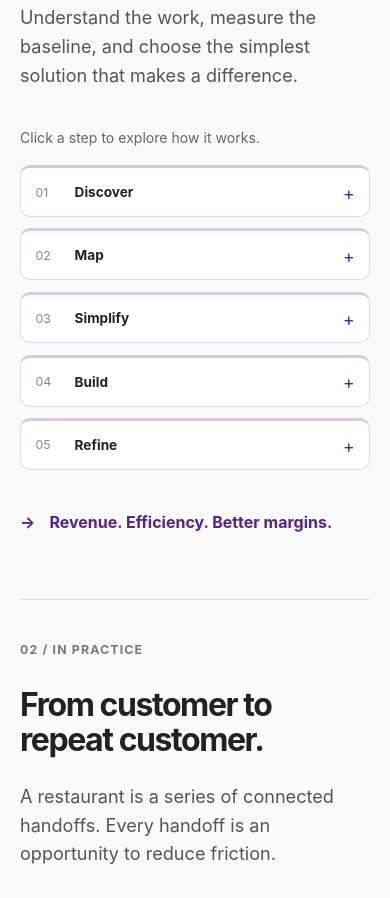
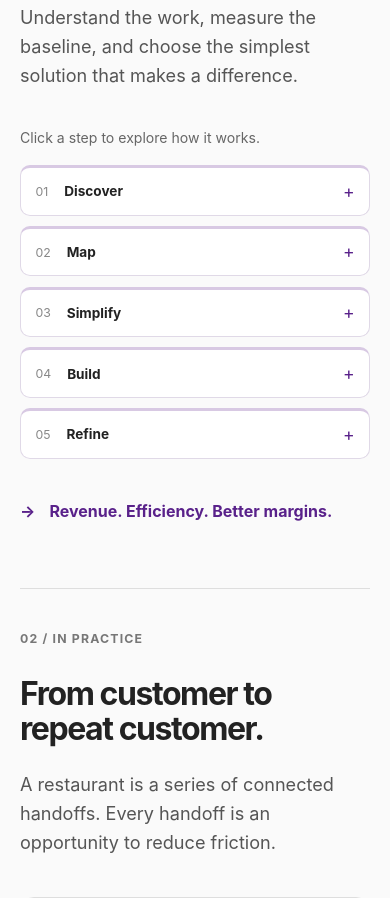
Before and after one commit to albidrez/albidrez.co, a plain HTML site: page index.html in a window 390 px wide. Shown: the part 890-1788 px from the top of the page. Drawn offline with Linux system fonts and the light colour scheme.

Commit message:
Consolidate accordion CSS and remove legacy popup rules

```diff
--- a/style.css
+++ b/style.css
@@ -27,30 +27,7 @@ p { line-height: 1.6; }
 .section { border-top: 1px solid var(--line); padding: 3.2rem 0 5rem; }
 .section-index { color: #777; }
 .steps-instruction { margin: 2.3rem 0 -1.9rem; font-size: .88rem; color: var(--muted); }
-.steps { list-style: none; margin: 3.5rem 0 0; padding: 0; display: grid; grid-template-columns: repeat(5, minmax(0,1fr)); gap: 1rem; }
-.step-item { min-width: 0; position: relative; border-top: 3px solid #e5e5e5; }
-.step-item:last-child { border-top-color: var(--purple); }
-.step-detail { position: relative; }
-.step-detail summary { display: flex; flex-direction: column; gap: 1.1rem; padding: 1rem 0 .5rem; cursor: pointer; list-style: none; outline-offset: 5px; }
-.step-detail summary::-webkit-details-marker { display: none; }
-.step-detail summary strong { font-size: clamp(.85rem, 1.6vw, 1.05rem); font-weight: 650; }
-.step-detail summary:hover strong, .step-detail[open] summary strong { color: var(--purple); }
-.step-hint { color: var(--purple); font-size: 1.1rem; line-height: 1; }
-.step-detail[open] .step-hint { transform: rotate(45deg); }
-.number { font-size: .77rem; color: #888; }
-.step-popup { position: absolute; z-index: 10; bottom: calc(100% + 12px); left: 0; width: min(310px, 75vw); padding: 1.25rem; border: 1px solid #d8c9e3; border-radius: 12px; background: #fff; box-shadow: 0 12px 35px rgba(35,20,47,.13); }
-.step-item:nth-child(n+4) .step-popup { left: auto; right: 0; }
-.step-popup::after { content: ""; position: absolute; bottom: -7px; left: 20px; width: 12px; height: 12px; transform: rotate(45deg); background: white; border-right: 1px solid #d8c9e3; border-bottom: 1px solid #d8c9e3; }
-.step-item:nth-child(n+4) .step-popup::after { left: auto; right: 20px; }
 .popup-index { color: var(--purple); font-size: .7rem; font-weight: 700; letter-spacing: .08em; text-transform: uppercase; }
-.popup-visual { display: flex; align-items: center; justify-content: space-between; gap: .25rem; margin: 1rem 0; }
-.popup-visual span:not(.visual-arrow) { flex: 1; min-width: 0; padding: .7rem .25rem; border: 1px solid #dfd3e9; border-radius: 6px; background: #f8f4fb; color: #49206e; text-align: center; font-size: .68rem; font-weight: 650; }
-.decision-grid { display: grid; grid-template-columns: repeat(2, minmax(0, 1fr)); gap: .45rem; }
-.decision-grid span { padding: .7rem .25rem; border: 1px solid #dfd3e9; border-radius: 6px; background: #f8f4fb; color: #49206e; text-align: center; font-size: .72rem; font-weight: 650; }
-.popup-visual .visual-arrow { color: var(--purple); font-size: 1rem; }
-.step-popup h3 { font-size: 1.03rem; margin: 0 0 .5rem; letter-spacing: -.02em; }
-.step-popup p { font-size: .87rem; line-height: 1.5; margin: 0; color: #555; }
-@media (hover: hover) and (pointer: fine) { .step-detail:hover .step-popup { display: block; } }
 .outcome { margin: 2.5rem 0 0; text-align: right; color: var(--purple); font-size: clamp(1rem, 2vw, 1.25rem); font-weight: 700; }
 .outcome span { margin-right: .65rem; }
 .section-lede { max-width: 660px; color: #555; font-size: 1.13rem; }
@@ -76,14 +53,6 @@ footer { border-top: 1px solid var(--line); padding: 1.5rem 0 3rem; color: #777;
   .scroll-cue { margin-left: 0; display: flex; width: fit-content; }
   .section { padding: 2.5rem 0 4rem; }
   .steps-instruction { margin-bottom: -1rem; }
-  .steps { grid-template-columns: 1fr; margin-top: 2rem; gap: 0; }
-  .step-item { border-top-width: 1px; }
-  .step-item:last-child { border-top-width: 2px; }
-  .step-detail summary { flex-direction: row; align-items: center; gap: 1rem; padding: 1rem 0; }
-  .number { width: 2rem; }
-  .step-hint { margin-left: auto; }
-  .step-popup, .step-item:nth-child(n+4) .step-popup { position: static; width: 100%; margin: 0 0 1rem; box-shadow: none; }
-  .step-popup::after { display: none; }
   .outcome { text-align: left; }
   .workflow-panel { padding: 1.4rem; }
   .restaurant-flow { grid-template-columns: 1fr; gap: 0; }
@@ -94,45 +63,34 @@ footer { border-top: 1px solid var(--line); padding: 1.5rem 0 3rem; color: #777;
 }
 @media (prefers-reduced-motion: reduce) { html { scroll-behavior: auto; } .button, .scroll-arrow { transition: none; } }
 
-/* Inline, click-to-expand process cards. Open cards occupy layout space. */
-.steps { display: flex; align-items: stretch; gap: .65rem; }
-.step-item { flex: 1 1 0; min-width: 0; border-top: 0; transition: flex-grow .3s ease; }
-.step-item:last-child { border-top: 0; }
-.step-item:has(.step-detail[open]) { flex-grow: 3.3; }
-.step-detail { height: 100%; border: 1px solid #e0d9e7; border-top: 3px solid #d8c9e3; border-radius: 10px; background: white; overflow: hidden; }
-.step-detail[open] { border-color: #bda4d2; border-top-color: var(--purple); background: #fff; }
-.step-detail summary { padding: 1rem; gap: .7rem; min-height: 118px; }
-.step-detail summary strong { overflow-wrap: anywhere; }
-.step-hint { margin-top: auto; }
-.step-popup, .step-item:nth-child(n+4) .step-popup { position: static; width: auto; max-width: none; padding: 0 1rem 1.2rem; border: 0; border-radius: 0; box-shadow: none; background: transparent; }
-.step-popup::after, .step-item:nth-child(n+4) .step-popup::after { display: none; }
-.popup-visual { flex-wrap: wrap; }
-.popup-visual span:not(.visual-arrow) { min-width: 0; overflow-wrap: anywhere; }
-@media (hover: hover) and (pointer: fine) { .step-detail:hover .step-popup { display: initial; } }
-@media (max-width: 720px) {
-  .steps { display: flex; flex-direction: column; gap: .7rem; }
-  .step-item, .step-item:has(.step-detail[open]) { flex: auto; }
-  .step-detail summary { min-height: 0; padding: 1rem; }
-  .step-hint { margin-top: 0; }
-  .step-popup, .step-item:nth-child(n+4) .step-popup { padding: 0 1rem 1rem; margin: 0; }
+
+/* Five-stage click accordion — sole source of card layout rules */
+.steps { list-style:none; padding:0; margin:2rem 0 0; display:flex; align-items:flex-start; gap:.65rem; }
+.step-item { flex:1 1 0; min-width:0; transition:flex-grow .25s ease; }
+.step-item:has(.step-detail[open]) { flex-grow:3.5; }
+.step-detail { background:#fff; border:1px solid #e0d9e7; border-top:3px solid #d8c9e3; border-radius:10px; overflow:hidden; }
+.step-detail[open] { border-color:#bda4d2; border-top-color:var(--purple); }
+.step-detail summary { display:flex; flex-direction:column; align-items:flex-start; gap:.5rem; padding:.9rem; cursor:pointer; list-style:none; }
+.step-detail summary::-webkit-details-marker { display:none; }
+.step-detail summary strong { font-size:clamp(.85rem,1.6vw,1.05rem); overflow-wrap:anywhere; }
+.step-detail[open] summary strong, .step-detail summary:hover strong { color:var(--purple); }
+.step-hint { color:var(--purple); font-size:1.1rem; line-height:1; }
+.step-detail[open] .step-hint { transform:rotate(45deg); }
+.number { font-size:.77rem; color:#888; }
+.step-popup { padding:0 .9rem 1.1rem; }
+.step-detail:not([open]) .step-popup { display:none; }
+.popup-index { color:var(--purple); font-size:.7rem; font-weight:700; letter-spacing:.08em; text-transform:uppercase; }
+.popup-visual { display:flex; flex-wrap:wrap; align-items:center; gap:.3rem; margin:1rem 0; }
+.popup-visual span:not(.visual-arrow) { flex:1 1 0; min-width:0; overflow-wrap:anywhere; padding:.7rem .25rem; border:1px solid #dfd3e9; border-radius:6px; background:#f8f4fb; color:#49206e; text-align:center; font-size:.68rem; font-weight:650; }
+.popup-visual .visual-arrow { color:var(--purple); }
+.decision-grid { display:grid; grid-template-columns:repeat(2,minmax(0,1fr)); gap:.45rem; }
+.step-popup h3 { font-size:1.03rem; margin:0 0 .5rem; }
+.step-popup p { font-size:.87rem; line-height:1.5; margin:0; color:#555; }
+@media (max-width:720px) {
+  .steps { flex-direction:column; gap:.65rem; }
+  .step-item { width:100%; flex:none; }
+  .step-item:has(.step-detail[open]) { flex:none; }
+  .step-detail summary { flex-direction:row; align-items:center; gap:1rem; }
+  .step-hint { margin-left:auto; }
 }
-@media (prefers-reduced-motion: reduce) { .step-item { transition: none; } }
-
-/* Compact closed cards; let the active card grow vertically as well as horizontally. */
-.steps { align-items: flex-start; }
-.step-item { align-self: flex-start; }
-.step-detail { height: auto; }
-.step-detail summary { min-height: 0; padding: .85rem .9rem; gap: .45rem; }
-.step-hint { margin-top: .2rem; }
-.step-detail[open] summary { padding-bottom: .7rem; }
-@media (max-width: 720px) {
-  .step-item { width: 100%; }
-  .step-detail summary { min-height: 0; }
-}
-
-/* Closed cards must never show their body, even on hover. */
-.step-detail:not([open]) > .step-popup { display: none !important; }
-.step-detail[open] > .step-popup { display: block; }
-.step-item:not(:has(.step-detail[open])) { flex-grow: 1; }
-.step-item:not(:has(.step-detail[open])) .step-detail { height: auto; }
-.step-item:not(:has(.step-detail[open])) summary { min-height: 0; }
+@media (prefers-reduced-motion:reduce) { .step-item { transition:none; } }
```
